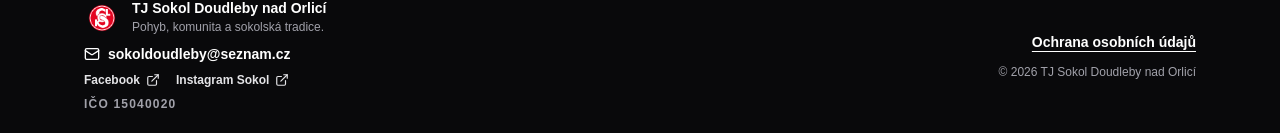
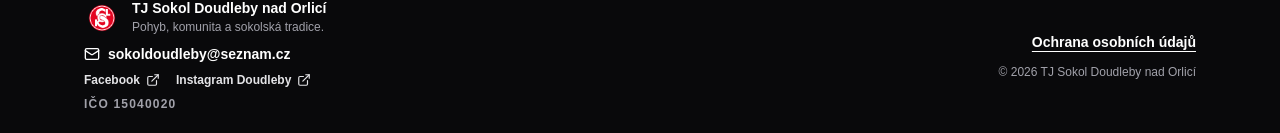
Before and after one commit to safalric/sokol_web, a React (Vite) app: page / in a window 1280 px wide. Shown: the part 2060-2193 px from the top of the page. Built offline with nearby package versions, Linux system fonts and the light colour scheme.

Commit message:
fix: link official Sokol Doudleby Instagram

```diff
--- a/src/data/siteContent.ts
+++ b/src/data/siteContent.ts
@@ -19,9 +19,9 @@ export const socialLinks = [
     href: "https://www.facebook.com/TJ-Sokol-Doudleby-nad-Orlic%C3%AD-1547925445429424",
   },
   {
-    label: "Instagram České obce sokolské",
-    shortLabel: "Instagram Sokol",
-    href: "https://www.instagram.com/ceskaobecsokolska/",
+    label: "Instagram TJ Sokol Doudleby nad Orlicí",
+    shortLabel: "Instagram Doudleby",
+    href: "https://www.instagram.com/sokoldoudlebyno/",
   },
 ] as const;
 
```
